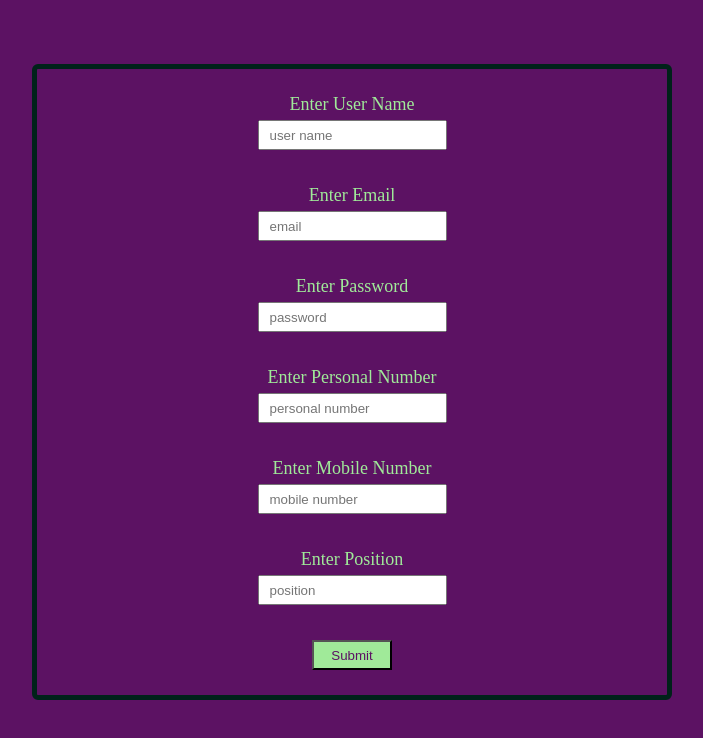
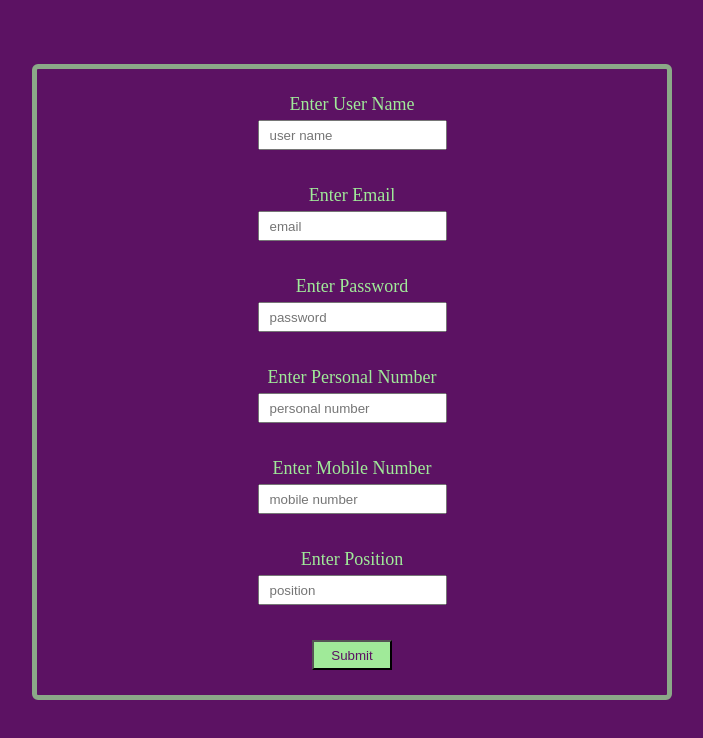
Before and after one commit to MMeskhi/Lesson-19, a plain HTML site: page index.html in a window 1280 px wide. Shown: the whole page, without its empty margins (288-991 px from the left). Drawn offline with Linux system fonts and the light colour scheme.

Commit message:
changed border color

```diff
--- a/src/css/style.css
+++ b/src/css/style.css
@@ -11,7 +11,7 @@ body {
 .form {
     width: 50%;
     margin: 5% auto;
-    border: 5px solid #00221a;
+    border: 5px solid #a0ea99b2;
     border-radius: 6px;
     padding: 25px 0 25px 0;
     font-size: 18px;
```
